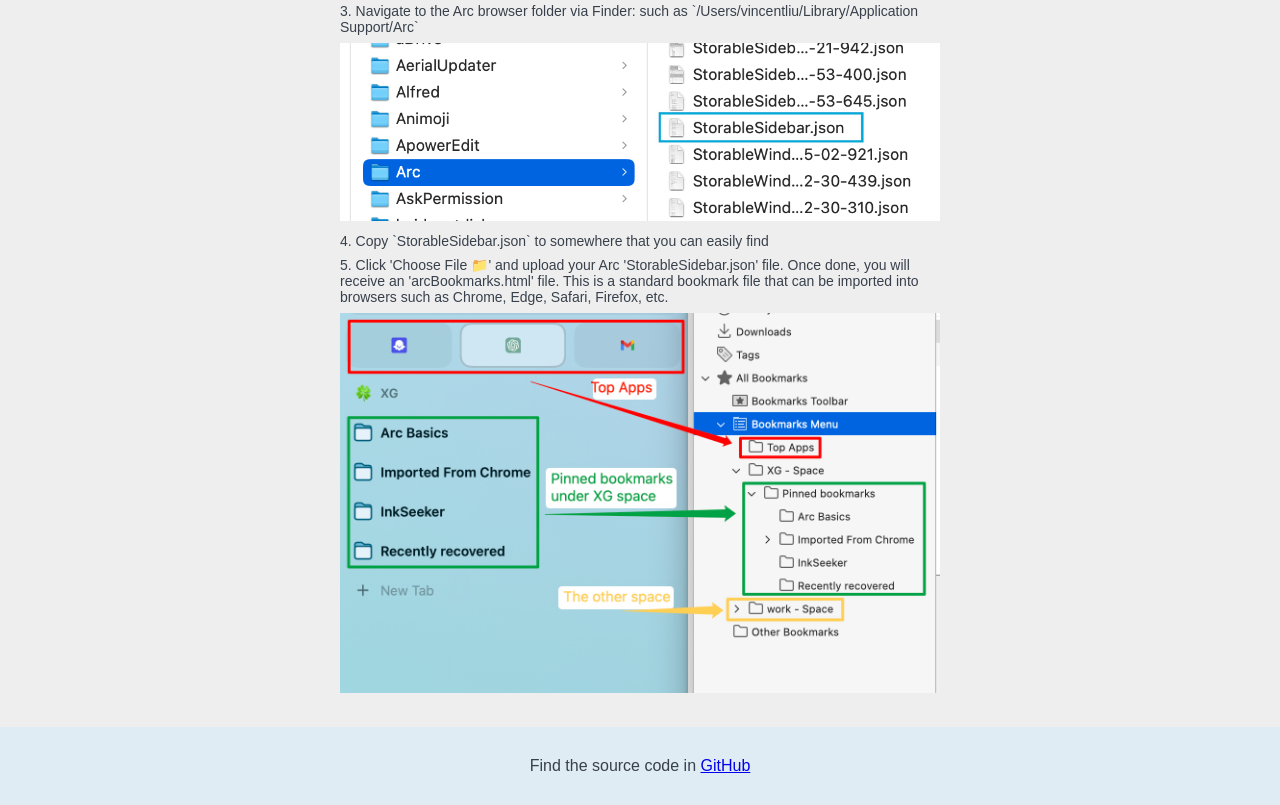
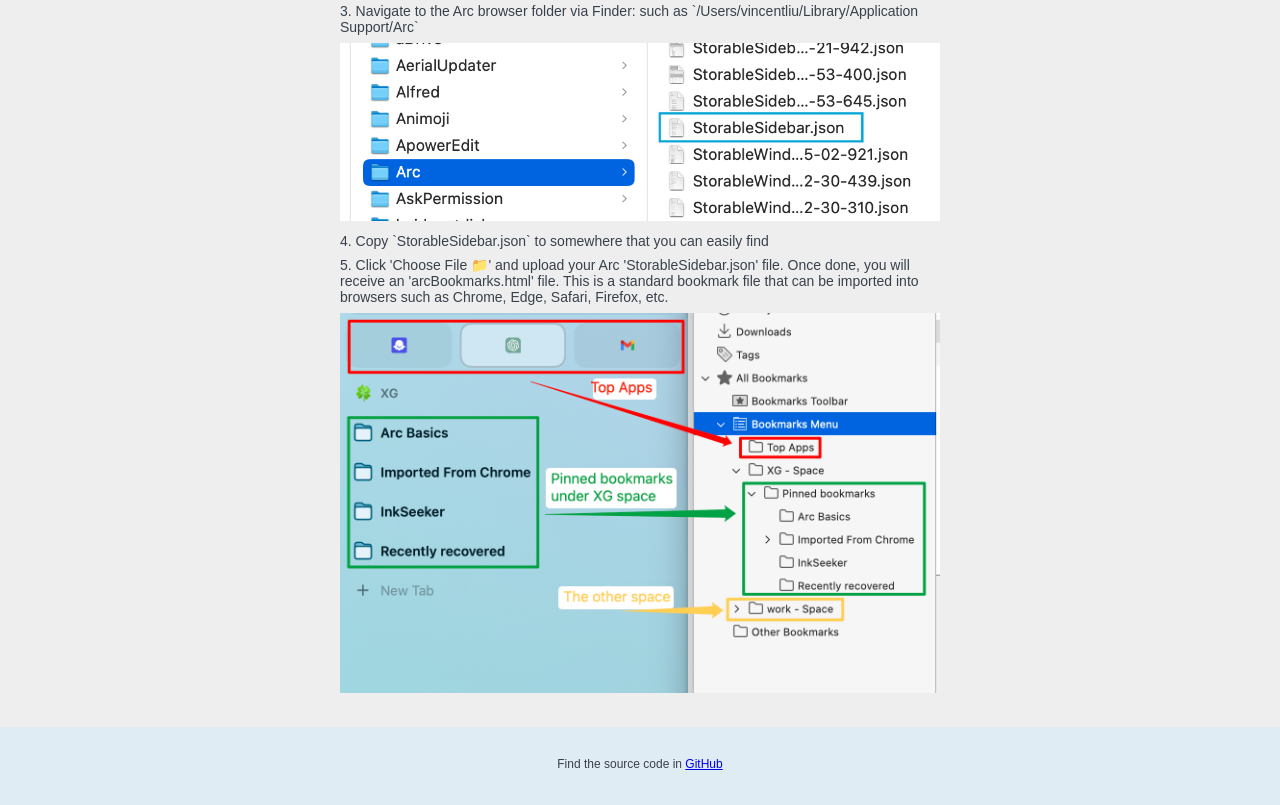
Before and after one commit to xiaogliu/export-arc-bookmarks, a plain HTML site: page index.html in a window 1280 px wide. Shown: the part 660-1465 px from the top of the page. Drawn offline with Linux system fonts and the light colour scheme.

Commit message:
adjust contact style

```diff
--- a/src/style.css
+++ b/src/style.css
@@ -168,5 +168,6 @@
 .contact {
   display: flex;
   justify-content: center;
-  padding-bottom: 30px;
+  padding-bottom: 20px;
+  font-size: 12px;
 }
```
